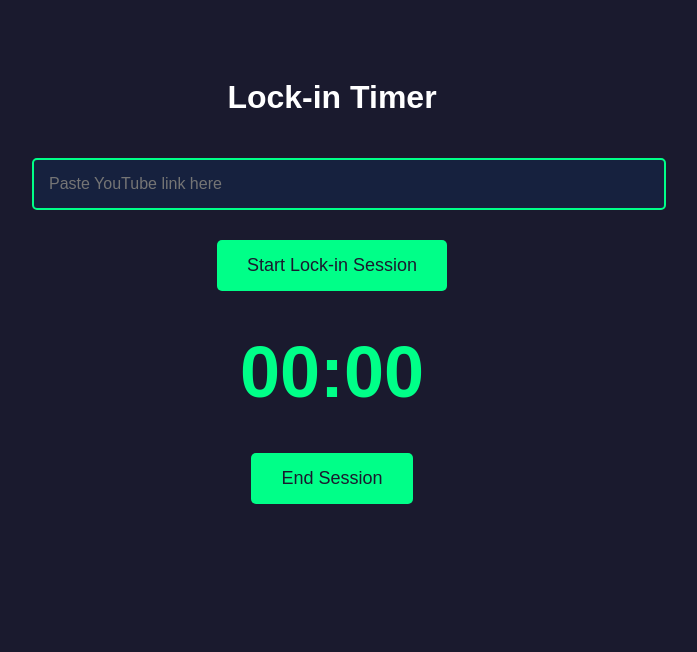
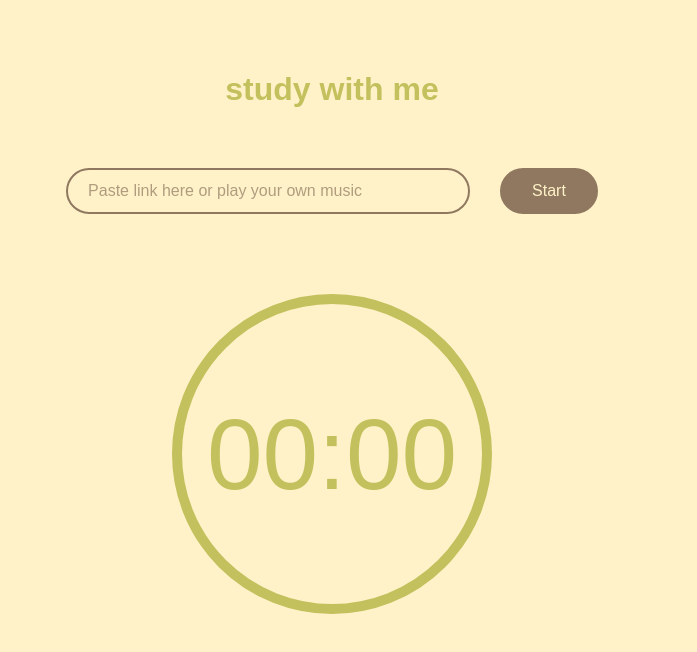
Before and after one commit to ku5omi/lockin-timer, a plain HTML site: page index.html in a window 1280 px wide. Shown: the whole page, without its empty margins (308-1005 px from the left). Drawn offline with Linux system fonts and the light colour scheme; a web font is replaced by a local one.

Commit message:
Updated design with new colors, font, and layout

```diff
--- a/index.html
+++ b/index.html
@@ -3,14 +3,24 @@
 <head>
     <meta charset="UTF-8">
     <meta name="viewport" content="width=device-width, initial-scale=1.0">
-    <title>Lock-in Timer</title>
+    <title>study with me</title>
+    <link rel="preconnect" href="https://fonts.googleapis.com">
+<link rel="preconnect" href="https://fonts.gstatic.com" crossorigin>
+<link href="https://fonts.googleapis.com/css2?family=Gluten:wght@100..900&display=swap" rel="stylesheet">
     <style>
     body {
-            font-family: Arial, sans-serif;
-            background-color: #1a1a2e;
-            color: white;
+        font-family: 'Gluten', sans-serif;
+        background-color: #fff2c8;
+        color: #c3c15d;
         text-align: center;
         padding: 50px;
+        margin: 0;
+    }
+
+    h1 {
+        font-size: 32px;
+        margin-bottom: 40px;
+        color: #c3c15d;
     }
 
     .container {
@@ -19,56 +29,87 @@
     }
 
     #timerDisplay {
-            font-size: 72px;
-            font-weight: bold;
-            margin: 30px 0;
-            color: #00ff88;
+        font-size: 100px;
+        font-weight: auto;
+        margin: 60px auto;
+        color: #c3c15d;
+        width: 300px;
+        height: 300px;
+        border: 10px solid #c3c15d;
+        border-radius: 50%;
+        display: flex;
+        align-items: center;
+        justify-content: center;
     }
 
     input {
-            width: 100%;
-            padding: 15px;
+        width: 60%;
+        padding: 12px 20px;
         font-size: 16px;
-            margin: 20px 0;
-            border: 2px solid #00ff88;
-            background-color: #16213e;
-            color: white;
-            border-radius: 5px;
+        margin: 20px 10px;
+        border: 2px solid #8f785f;
+        background-color: #fff2c8;
+        color: #8f785f;
+        border-radius: 25px;
+        outline: none;
+        font-family: 'Gluten', sans-serif;
+    }
+
+    input:focus {
+    border: 2px solid #8f785f;
+    }
+
+    input::placeholder {
+        color: #8f785f;
+        opacity: 0.7;
+        font-family: 'Gluten', sans-serif;
     }
 
     button {
-            padding: 15px 30px;
-            font-size: 18px;
+        padding: 12px 30px;
+        font-size: 16px;
         margin: 10px;
-            background-color: #00ff88;
-            color: #1a1a2e;
-            border: none;
-            border-radius: 5px;
+        background-color: #8f785f;
+        color: #fff2c8;
+        border: 2px solid #8f785f;
+        border-radius: 25px;
         cursor: pointer;
+        font-family: 'Gluten', sans-serif;
     }
 
     button:hover {
-            background-color: #00cc6f;
+        background-color: transparent;
+        color: #8f785f;
+    }
+
+    button:focus {
+    border: 2px solid #8f785f;
     }
 
     #stats {
         margin-top: 30px;
-            font-size: 20px;
+        font-size: 18px;
+        color: #c3c15d;
+    }
+
+    #videoContainer {
+        margin-top: 40px;
     }
 </style>
 </head>
 <body>
-    <h1>Lock-in Timer</h1>
+    <h1>study with me</h1>
 
     <div class="container">
-        <input type="text" id="youtubeLink" placeholder="Paste YouTube link here">
-        <button id="startBtn">Start Lock-in Session</button>
+
+    <div style="display: flex; justify-content: center; align-items: center; gap: 10px;">
+        <input type="text" id="youtubeLink" placeholder="Paste link here or play your own music">
+        <button id="toggleBtn">Start</button>
+    </div>
 
     <div id="timerDisplay">00:00</div>
 
     <div id="videoContainer"></div>
-
-        <button id="stopBtn">End Session</button>
 
     <div id="stats"></div>
     </div>
@@ -78,9 +119,9 @@
         let seconds = 0;
         let isRunning = false;
 
+
         // Get references to HTML elements
-        const startBtn = document.getElementById('startBtn');
-        const stopBtn = document.getElementById('stopBtn');
+        const toggleBtn = document.getElementById('toggleBtn');
         const timerDisplay = document.getElementById('timerDisplay');
         const youtubeLink = document.getElementById('youtubeLink');
         const videoContainer = document.getElementById('videoContainer');
@@ -141,9 +182,16 @@
             }
         }
 
-        // Attach event listeners to buttons
-        startBtn.addEventListener('click', startTimer);
-        stopBtn.addEventListener('click', stopTimer);
+        // Attach event listener to toggle button
+        toggleBtn.addEventListener('click', function() {
+        if (isRunning) {
+            stopTimer();
+            toggleBtn.textContent = 'Start';
+        } else {
+            startTimer();
+            toggleBtn.textContent = 'End';
+        }
+        });
     </script>
 </body>
 </body>
```
Lines whose indentation alone changed are shown as unchanged.
